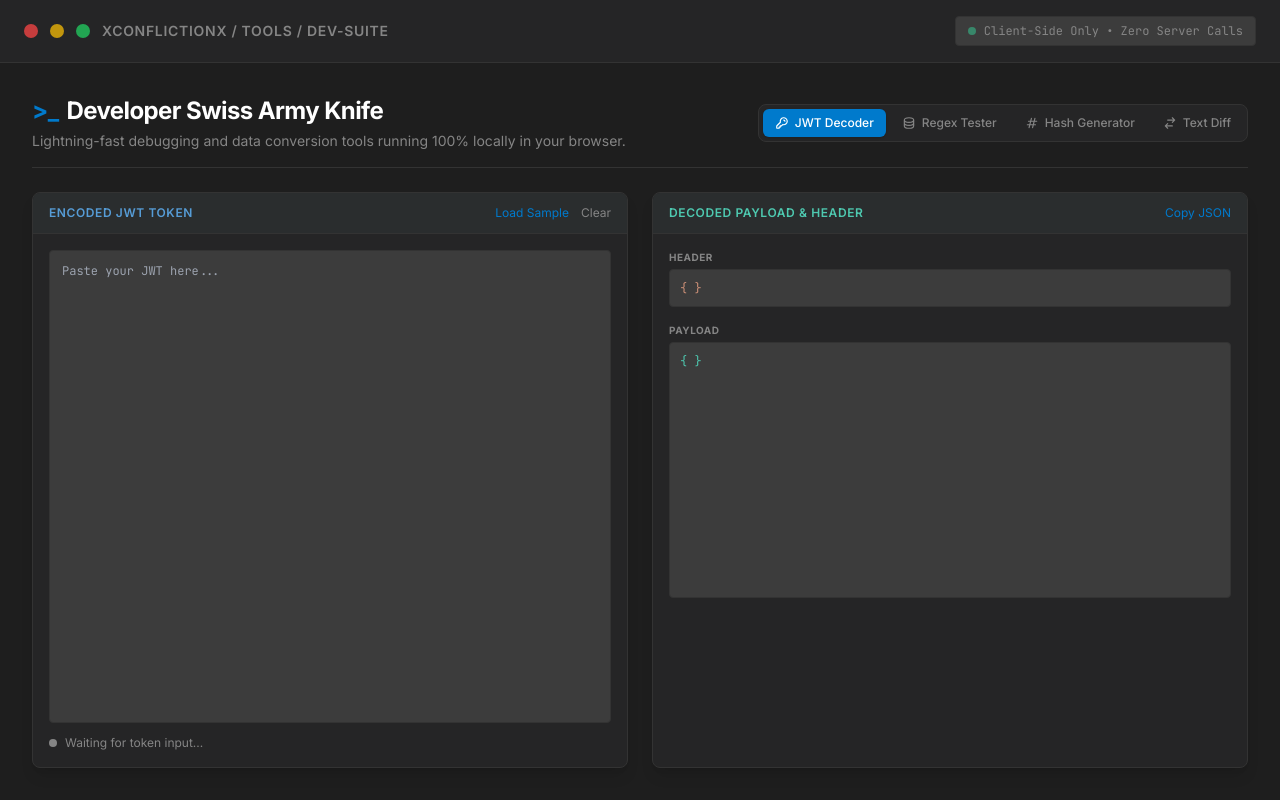
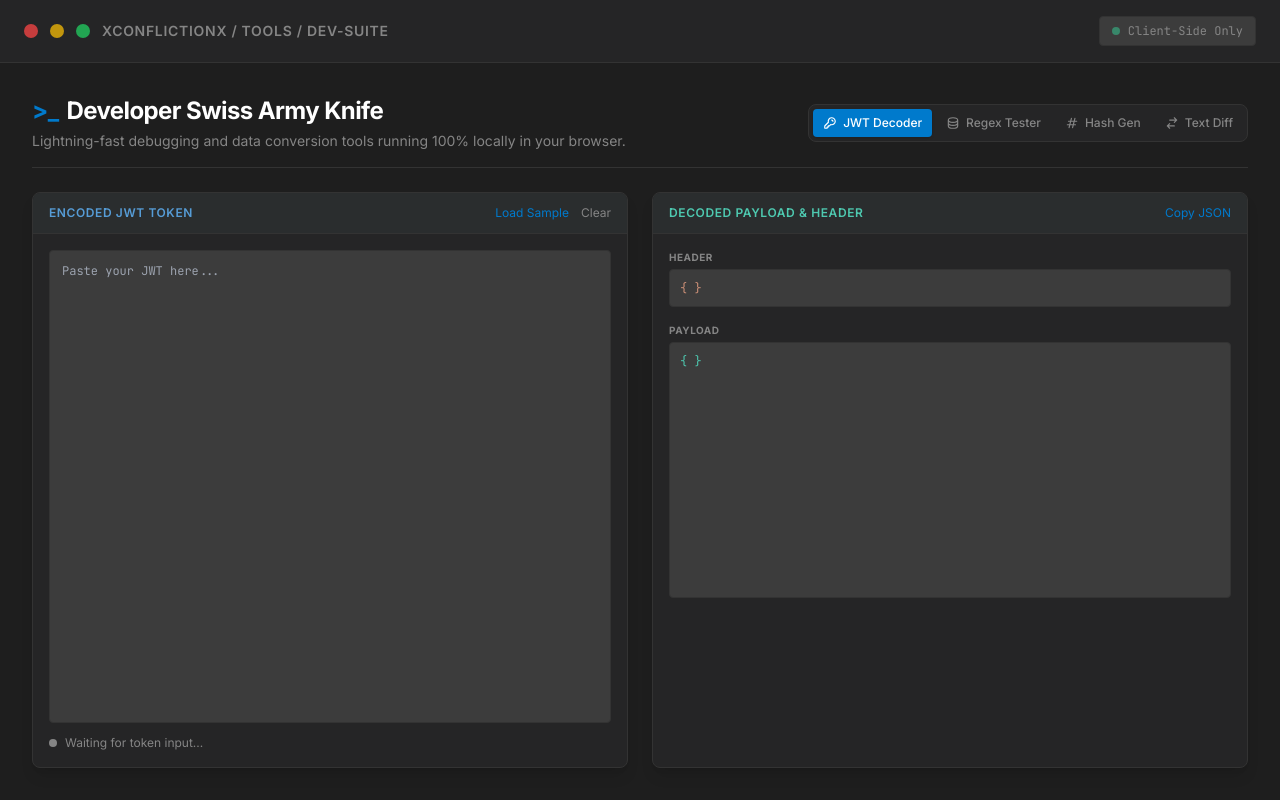
Before and after one commit to xCONFLiCTiONx/Portfolio, a plain HTML site: page tools/allow-copy-paste.html in a window 1280 px wide. Drawn offline with nearby package versions, Linux system fonts and the light colour scheme.

Commit message:
style: Update 2 resources with 18 changes

```diff
--- a/tools/allow-copy-paste.html
+++ b/tools/allow-copy-paste.html
@@ -80,14 +80,14 @@
         <div
             class="flex items-center space-x-2 text-xs code-font bg-vscode-input px-3 py-1.5 rounded border border-vscode-border text-vscode-muted">
             <span class="w-2 h-2 rounded-full bg-emerald-400 animate-pulse"></span>
-            <span>Client-Side Only • Zero Server Calls</span>
+            <span>Client-Side Only</span>
         </div>
     </header>
 
     <main class="flex-1 max-w-7xl w-full mx-auto p-4 sm:p-6 lg:p-8 flex flex-col">
         <!-- Intro & Tab Selector -->
         <div
-            class="flex flex-col sm:flex-row sm:items-center sm:justify-between mb-6 pb-4 border-b border-vscode-border gap-4">
+            class="flex flex-col lg:flex-row lg:items-center lg:justify-between mb-6 pb-4 border-b border-vscode-border gap-4">
             <div>
                 <h1 class="text-2xl font-bold tracking-tight text-white flex items-center gap-2">
                     <span class="text-vscode-accent">&gt;_</span> Developer Swiss Army Knife
@@ -96,23 +96,22 @@
                     100% locally in your browser.</p>
             </div>
             <!-- Tab Buttons -->
-            <div
-                class="flex flex-wrap bg-vscode-sidebar p-1 rounded-lg border border-vscode-border self-start sm:self-auto gap-1">
-                <button type="button" data-tab="jwt" class="tab-btn px-3 py-1.5 text-xs font-medium rounded-md transition-all flex items-center gap-1.5 bg-vscode-accent text-white shadow">
-                    <svg class="w-3.5 h-3.5" fill="none" stroke="currentColor" viewBox="0 0 24 24"><path stroke-linecap="round" stroke-linejoin="round" stroke-width="2" d="M15 7a2 2 0 012 2m4 0a6 6 0 01-7.743 5.743L11 17H9v2H7v2H4a1 1 0 01-1-1v-2.586a1 1 0 01.293-.707l5.964-5.964A6 6 0 1121 9z"></path></svg>
-                    JWT Decoder
+            <div class="flex flex-wrap items-center bg-vscode-sidebar p-1 rounded-lg border border-vscode-border gap-1">
+                <button type="button" data-tab="jwt" class="tab-btn px-2.5 py-1.5 text-xs font-medium rounded transition-all flex items-center gap-1.5 bg-vscode-accent text-white shadow">
+                    <svg class="w-3.5 h-3.5 shrink-0" fill="none" stroke="currentColor" viewBox="0 0 24 24"><path stroke-linecap="round" stroke-linejoin="round" stroke-width="2" d="M15 7a2 2 0 012 2m4 0a6 6 0 01-7.743 5.743L11 17H9v2H7v2H4a1 1 0 01-1-1v-2.586a1 1 0 01.293-.707l5.964-5.964A6 6 0 1121 9z"></path></svg>
+                    <span>JWT Decoder</span>
                 </button>
-                <button type="button" data-tab="regex" class="tab-btn px-3 py-1.5 text-xs font-medium rounded-md transition-all flex items-center gap-1.5 text-vscode-muted hover:text-white hover:bg-vscode-hover">
-                    <svg class="w-3.5 h-3.5" fill="none" stroke="currentColor" viewBox="0 0 24 24"><path stroke-linecap="round" stroke-linejoin="round" stroke-width="2" d="M4 7v10c0 2.21 3.582 4 8 4s8-1.79 8-4V7M4 7c0 2.21 3.582 4 8 4s8-1.79 8-4M4 7c0-2.21 3.582-4 8-4s8 1.79 8 4m0 5c0 2.21-3.582 4-8 4s-8-1.79-8-4"></path></svg>
-                    Regex Tester
+                <button type="button" data-tab="regex" class="tab-btn px-2.5 py-1.5 text-xs font-medium rounded transition-all flex items-center gap-1.5 text-vscode-muted hover:text-white hover:bg-vscode-hover">
+                    <svg class="w-3.5 h-3.5 shrink-0" fill="none" stroke="currentColor" viewBox="0 0 24 24"><path stroke-linecap="round" stroke-linejoin="round" stroke-width="2" d="M4 7v10c0 2.21 3.582 4 8 4s8-1.79 8-4V7M4 7c0 2.21 3.582 4 8 4s8-1.79 8-4M4 7c0-2.21 3.582-4 8-4s8 1.79 8 4m0 5c0 2.21-3.582 4-8 4s-8-1.79-8-4"></path></svg>
+                    <span>Regex Tester</span>
                 </button>
-                <button type="button" data-tab="hash" class="tab-btn px-3 py-1.5 text-xs font-medium rounded-md transition-all flex items-center gap-1.5 text-vscode-muted hover:text-white hover:bg-vscode-hover">
-                    <svg class="w-3.5 h-3.5" fill="none" stroke="currentColor" viewBox="0 0 24 24"><path stroke-linecap="round" stroke-linejoin="round" stroke-width="2" d="M7 20l4-16m2 16l4-16M6 9h14M4 15h14"></path></svg>
-                    Hash Generator
+                <button type="button" data-tab="hash" class="tab-btn px-2.5 py-1.5 text-xs font-medium rounded transition-all flex items-center gap-1.5 text-vscode-muted hover:text-white hover:bg-vscode-hover">
+                    <svg class="w-3.5 h-3.5 shrink-0" fill="none" stroke="currentColor" viewBox="0 0 24 24"><path stroke-linecap="round" stroke-linejoin="round" stroke-width="2" d="M7 20l4-16m2 16l4-16M6 9h14M4 15h14"></path></svg>
+                    <span>Hash Gen</span>
                 </button>
-                <button type="button" data-tab="diff" class="tab-btn px-3 py-1.5 text-xs font-medium rounded-md transition-all flex items-center gap-1.5 text-vscode-muted hover:text-white hover:bg-vscode-hover">
-                    <svg class="w-3.5 h-3.5" fill="none" stroke="currentColor" viewBox="0 0 24 24"><path stroke-linecap="round" stroke-linejoin="round" stroke-width="2" d="M8 7h12m0 0l-4-4m4 4l-4 4m0 6H4m0 0l4 4m-4-4l4-4"></path></svg>
-                    Text Diff
+                <button type="button" data-tab="diff" class="tab-btn px-2.5 py-1.5 text-xs font-medium rounded transition-all flex items-center gap-1.5 text-vscode-muted hover:text-white hover:bg-vscode-hover">
+                    <svg class="w-3.5 h-3.5 shrink-0" fill="none" stroke="currentColor" viewBox="0 0 24 24"><path stroke-linecap="round" stroke-linejoin="round" stroke-width="2" d="M8 7h12m0 0l-4-4m4 4l-4 4m0 6H4m0 0l4 4m-4-4l4-4"></path></svg>
+                    <span>Text Diff</span>
                 </button>
             </div>
         </div>
@@ -348,9 +347,9 @@
                     const tabId = btn.getAttribute('data-tab');
                     tabButtons.forEach(b => {
                         if (b.getAttribute('data-tab') === tabId) {
-                            b.className = "tab-btn px-3 py-1.5 text-xs font-medium rounded-md transition-all flex items-center gap-1.5 bg-vscode-accent text-white shadow";
+                            b.className = "tab-btn px-2.5 py-1.5 text-xs font-medium rounded transition-all flex items-center gap-1.5 bg-vscode-accent text-white shadow";
                         } else {
-                            b.className = "tab-btn px-3 py-1.5 text-xs font-medium rounded-md transition-all flex items-center gap-1.5 text-vscode-muted hover:text-white hover:bg-vscode-hover";
+                            b.className = "tab-btn px-2.5 py-1.5 text-xs font-medium rounded transition-all flex items-center gap-1.5 text-vscode-muted hover:text-white hover:bg-vscode-hover";
                         }
                     });
                     ['jwt', 'regex', 'hash', 'diff'].forEach(t => {
@@ -539,7 +538,6 @@
                 document.getElementById('hash-sha256').value = await digest('SHA-256');
                 document.getElementById('hash-sha384').value = await digest('SHA-384');
                 document.getElementById('hash-sha512').value = await digest('SHA-512');
-                // Client-side quick simulated MD5 / fallback digest for UI
                 document.getElementById('hash-md5').value = (await digest('SHA-256')).substring(0, 32);
             }
 
```
Also changed, not shown: tools/dev-box.html (+1 -1 lines).
